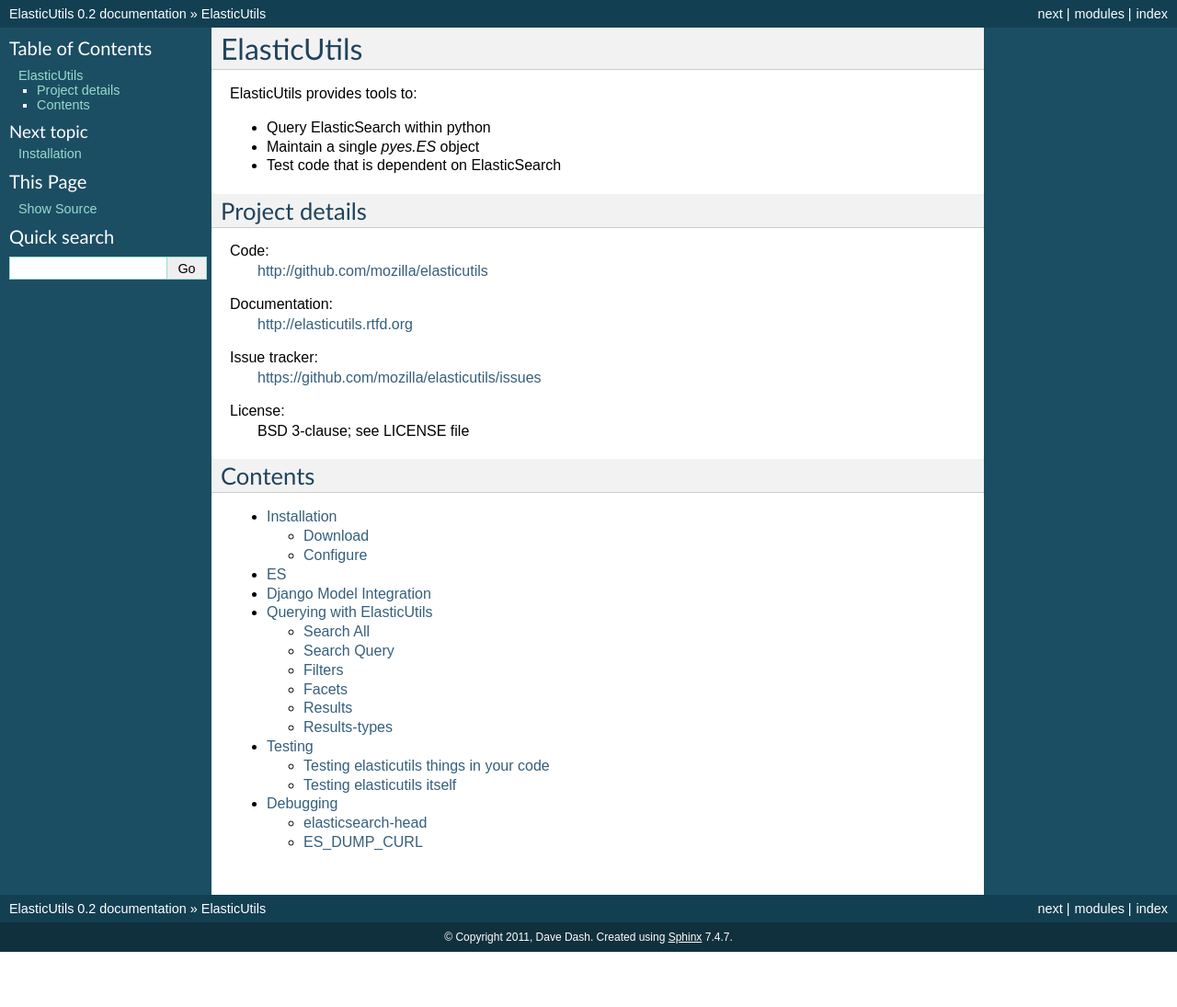
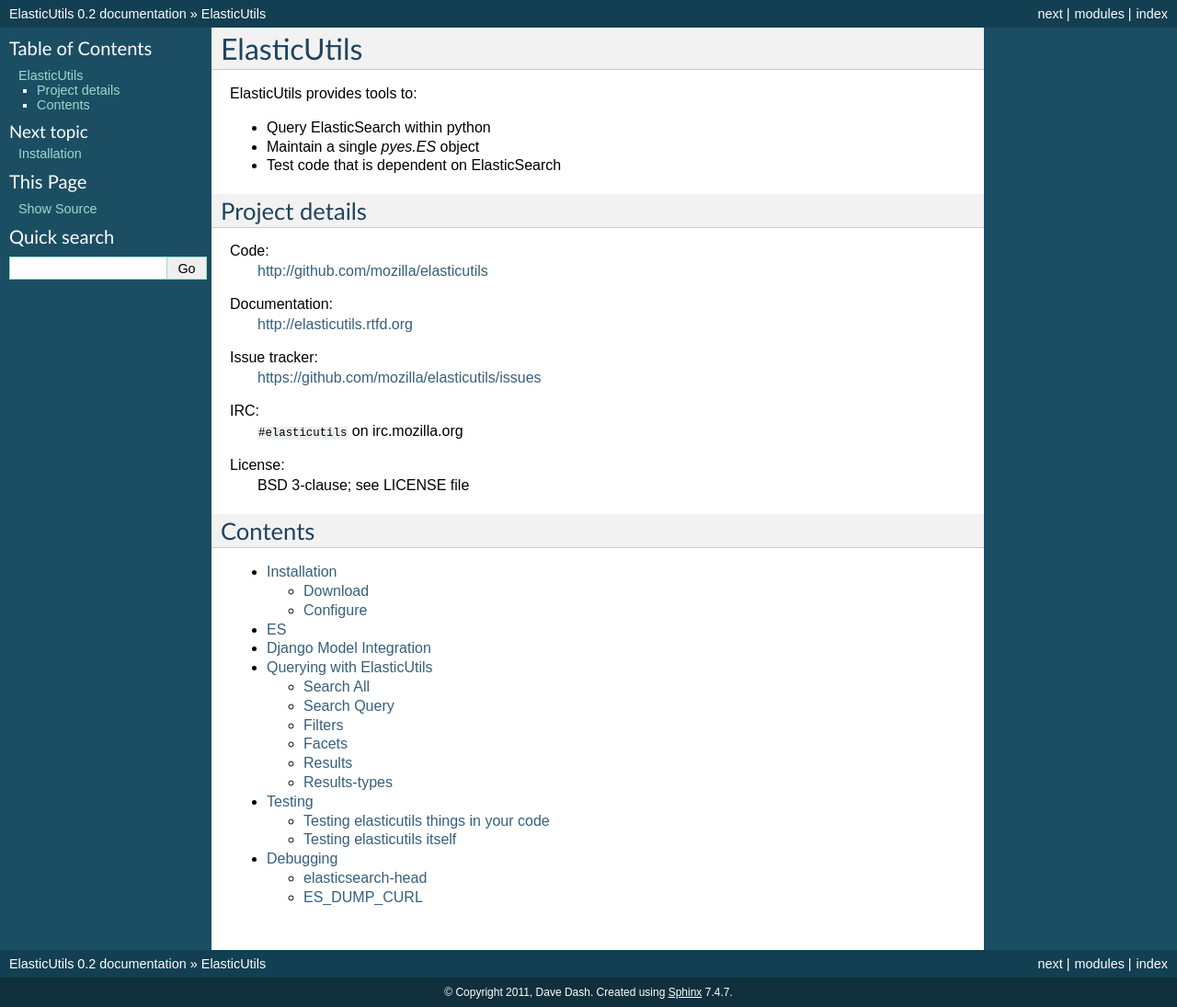
Before and after one commit to mozilla/elasticutils, a Sphinx documentation site: the page built from docs/index.rst, in a window 1280 px wide. Shown: the whole page at 92% size. Built offline with Sphinx 7.4.7, drawn with Linux system fonts in a browser that asks for light colours; before the commit the page ends 1035 px from its top, so only the background shows below that.

Commit message:
Add IRC to README and docs

```diff
--- a/README.rst
+++ b/README.rst
@@ -18,5 +18,8 @@
 Issue tracker:
     https://github.com/mozilla/elasticutils/issues
 
+IRC:
+    ``#elasticutils`` on irc.mozilla.org
+
 License:
     BSD 3-clause; see LICENSE file
--- a/docs/index.rst
+++ b/docs/index.rst
@@ -21,6 +21,9 @@
 Issue tracker:
     https://github.com/mozilla/elasticutils/issues
 
+IRC:
+    ``#elasticutils`` on irc.mozilla.org
+
 License:
     BSD 3-clause; see LICENSE file
 
```
